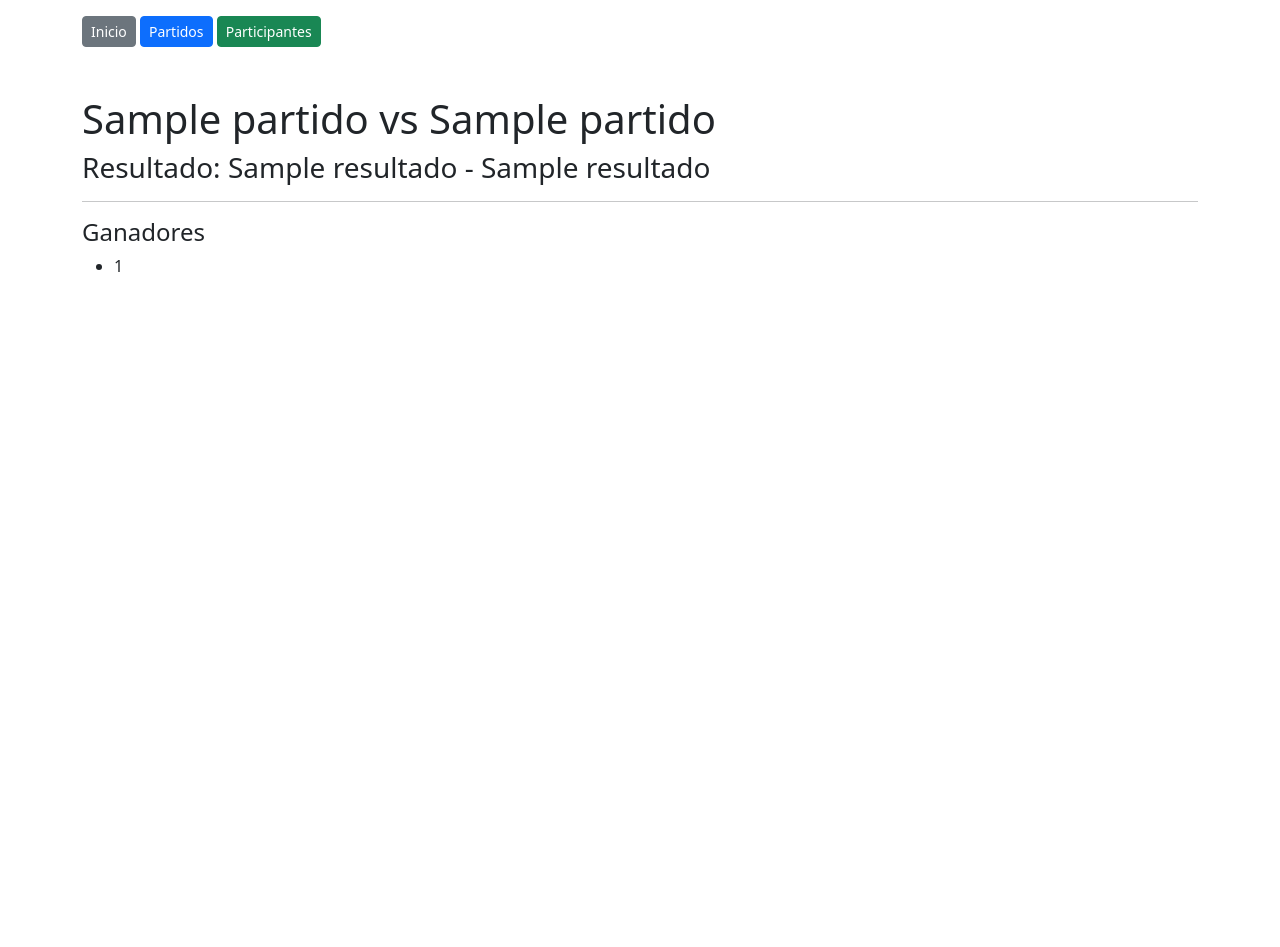
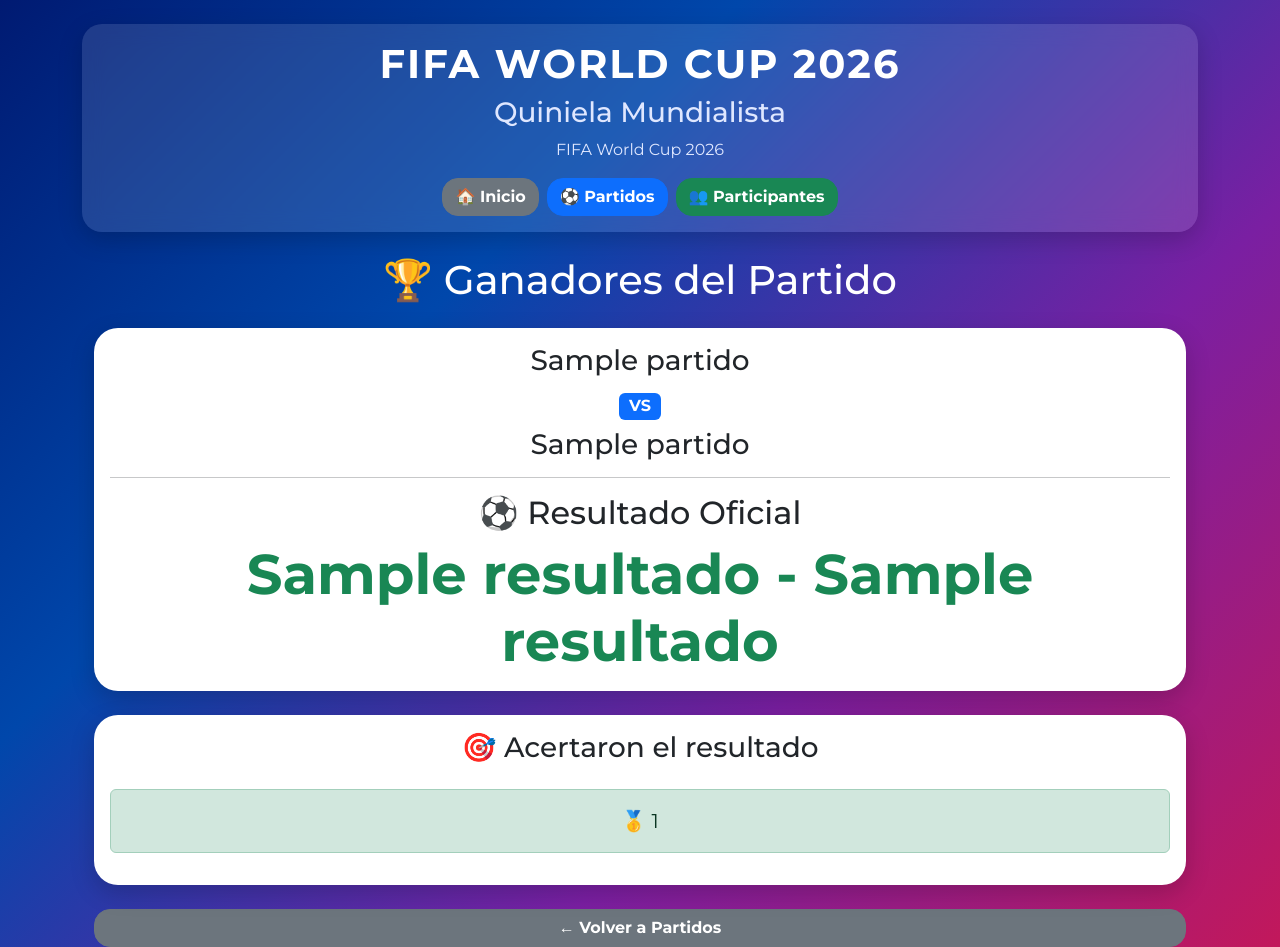
Before and after one commit to OmarBZ27/quiniela-mundialista, a Flask app: template templates/ganadores.html in a window 1280 px wide. Before the commit the page ends 272 px from the top, so only its background shows below. Run offline with Flask 3, Linux system fonts and the light colour scheme; the template is opened without the code that fills it: most values are stand-ins (such as "Sample title", 1, 10 or a date in 2020).

Commit message:
Prueba base html

```diff
--- a/templates/ganadores.html
+++ b/templates/ganadores.html
@@ -1,58 +1,106 @@
-<!DOCTYPE html>
-<html>
-<head>
+{% extends "base.html" %}
 
-    <meta name="viewport" content="width=device-width, initial-scale=1">
-    <title>Ganadores</title>
-    <link href="https://cdn.jsdelivr.net/npm/bootstrap@5.3.7/dist/css/bootstrap.min.css" rel="stylesheet">
-</head>
-<body>
+{% block titulo %}
+Ganadores
+{% endblock %}
 
-    <div class="container mt-3">
+{% block contenido %}
 
-        <a href="/" class="btn btn-secondary btn-sm">Inicio</a>
+<div class="container mt-4">
 
-        <a href="/partidos" class="btn btn-primary btn-sm">
-        Partidos
-        </a>
+    <h1 class="text-center text-white mb-4">
+        🏆 Ganadores del Partido
+    </h1>
 
-        <a href="/participantes" class="btn btn-success btn-sm">
-        Participantes
+    <div class="card mb-4">
+
+        <div class="card-body text-center">
+
+            <h3>
+
+                {{ partido[1] }}
+
+                <div class="my-2">
+                    <span class="badge bg-primary fs-6">
+                        VS
+                    </span>
+                </div>
+
+                {{ partido[2] }}
+
+            </h3>
+
+            <hr>
+
+            <h2>
+
+                ⚽ Resultado Oficial
+
+            </h2>
+
+            <div class="display-4 fw-bold text-success">
+
+                {{ resultado[0] }} - {{ resultado[1] }}
+
+            </div>
+
+        </div>
+
+    </div>
+
+    {% if ganadores %}
+
+    <div class="card">
+
+        <div class="card-body">
+
+            <h3 class="text-center mb-4">
+                🎯 Acertaron el resultado
+            </h3>
+
+            {% for ganador in ganadores %}
+
+            <div class="alert alert-success text-center fs-5">
+
+                🥇 {{ ganador[0] }}
+
+            </div>
+
+            {% endfor %}
+
+        </div>
+
+    </div>
+
+    {% else %}
+
+    <div class="card">
+
+        <div class="card-body">
+
+            <div class="alert alert-warning text-center mb-0">
+
+                😢 Nadie acertó este resultado.
+
+            </div>
+
+        </div>
+
+    </div>
+
+    {% endif %}
+
+    <div class="d-grid mt-4">
+
+        <a href="/partidos"
+           class="btn btn-secondary">
+
+            ← Volver a Partidos
+
         </a>
 
     </div>
 
-<div class="container mt-5">
-
-    <h1>
-        {{ partido[1] }} vs {{ partido[2] }}
-    </h1>
-
-    <h3>
-        Resultado: {{ resultado[0] }} - {{ resultado[1] }}
-    </h3>
-
-    <hr>
-
-    {% if ganadores %}
-
-        <h4>Ganadores</h4>
-
-        <ul>
-            {% for ganador in ganadores %}
-                <li>{{ ganador[0] }}</li>
-            {% endfor %}
-        </ul>
-
-    {% else %}
-
-        <div class="alert alert-warning">
-            Nadie acertó este resultado.
-        </div>
-
-    {% endif %}
-
 </div>
 
-</body>
-</html>
+{% endblock %}
```
